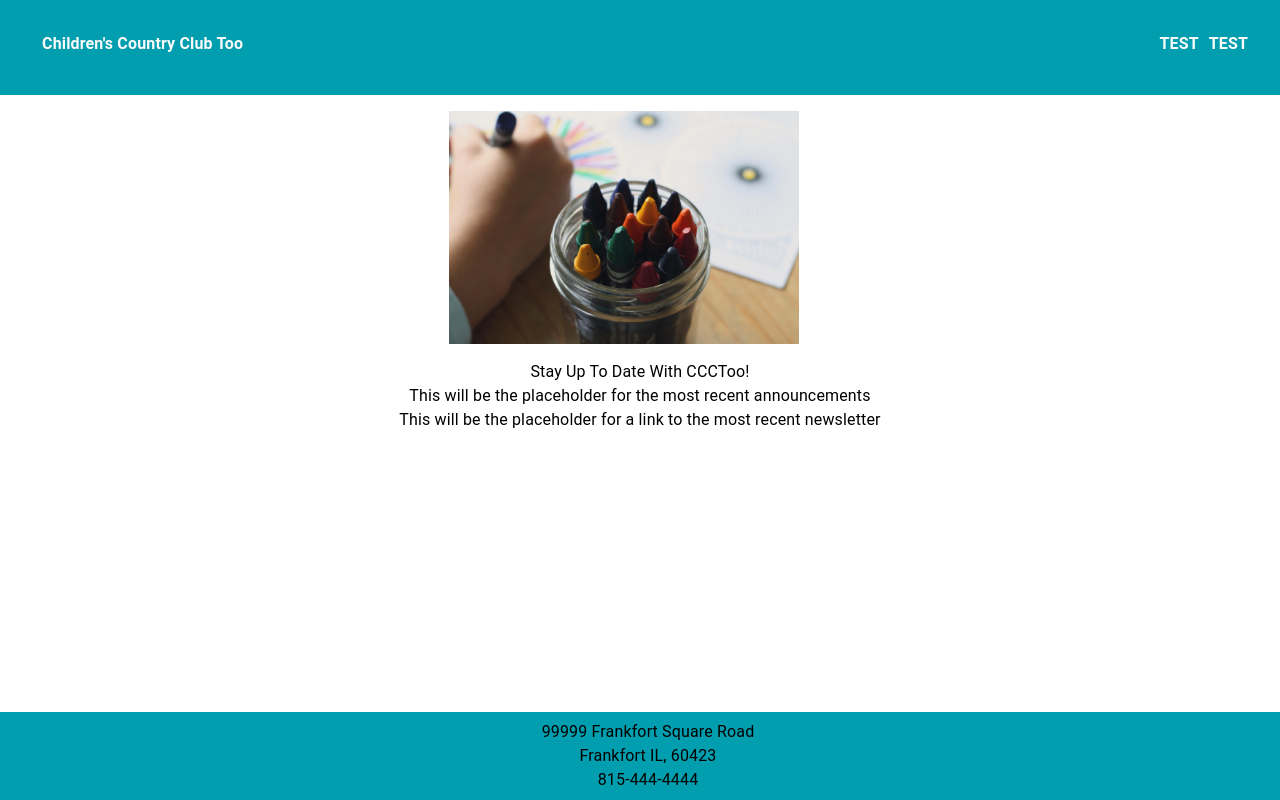
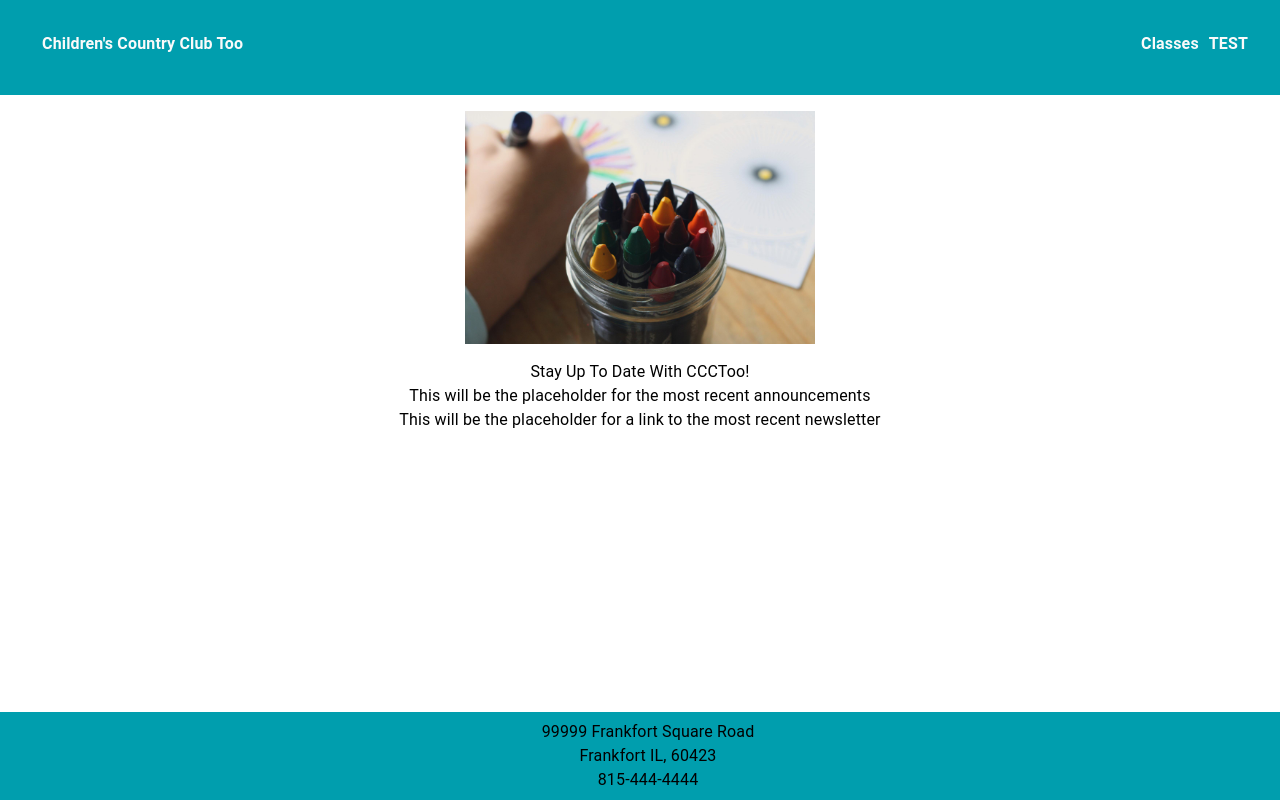
Before and after one commit to ajudd2020/daycare-app, a React (Create React App) app: page /view/1/1 in a window 1280 px wide. Built offline with nearby package versions, Linux system fonts and the light colour scheme; no server answers.

Commit message:
Adds link to nav bar and corrects spacing issue.

```diff
--- a/src/features/display/components/NavBar.js
+++ b/src/features/display/components/NavBar.js
@@ -30,9 +30,9 @@ const NavBar = () => {
         </Link>
       </Box>
       <Box display="flex">
-        <Link to="/" style={{ textDecoration: "none" }}>
+        <Link to="/view/classes" style={{ textDecoration: "none" }}>
           <NavBarItem>
-            <NavBarText>TEST</NavBarText>
+            <NavBarText>Classes</NavBarText>
           </NavBarItem>
         </Link>
         <Link to="/" style={{ textDecoration: "none" }}>
--- a/src/features/display/view/containers/ClassesContainer.js
+++ b/src/features/display/view/containers/ClassesContainer.js
@@ -4,10 +4,7 @@ import React, { useEffect } from "react";
 import { useSelector, useDispatch } from "react-redux";
 import isEqual from "lodash/isEqual";
 import get from "lodash/get";
-import Home from "../pages/Home";
 import usePageData from "../../../../utilities/usePageData";
-import Newsletters from "../pages/Newsletters";
-import Announcements from "../pages/Announcements";
 
 const ClassesCountainer = () => {
   console.log("ABOUT CONTAINER");
--- a/src/features/display/view/pages/Home.js
+++ b/src/features/display/view/pages/Home.js
@@ -62,7 +62,7 @@ const Home = ({ content }) => {
           alt="CCToo Sign"
           src="/assets/sign.png"
         />
-        <Box sx={{ p: 2 }}>
+        <Box>
           {content ? content.map((content) => renderParagraph(content, 0)) : ""}
         </Box>
       </Box>
```
